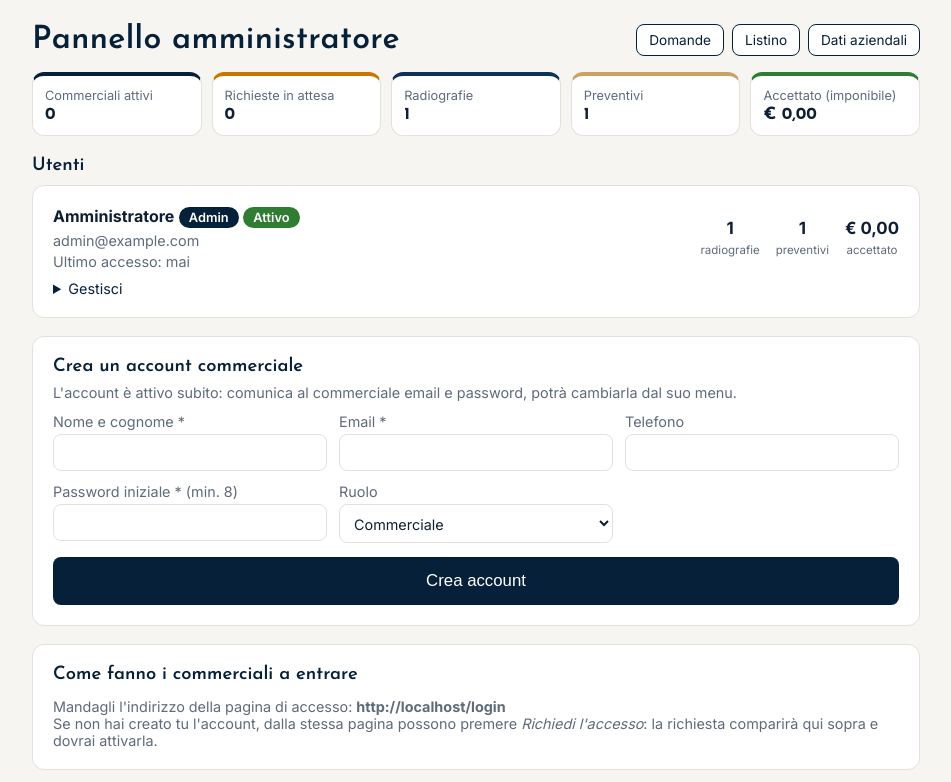
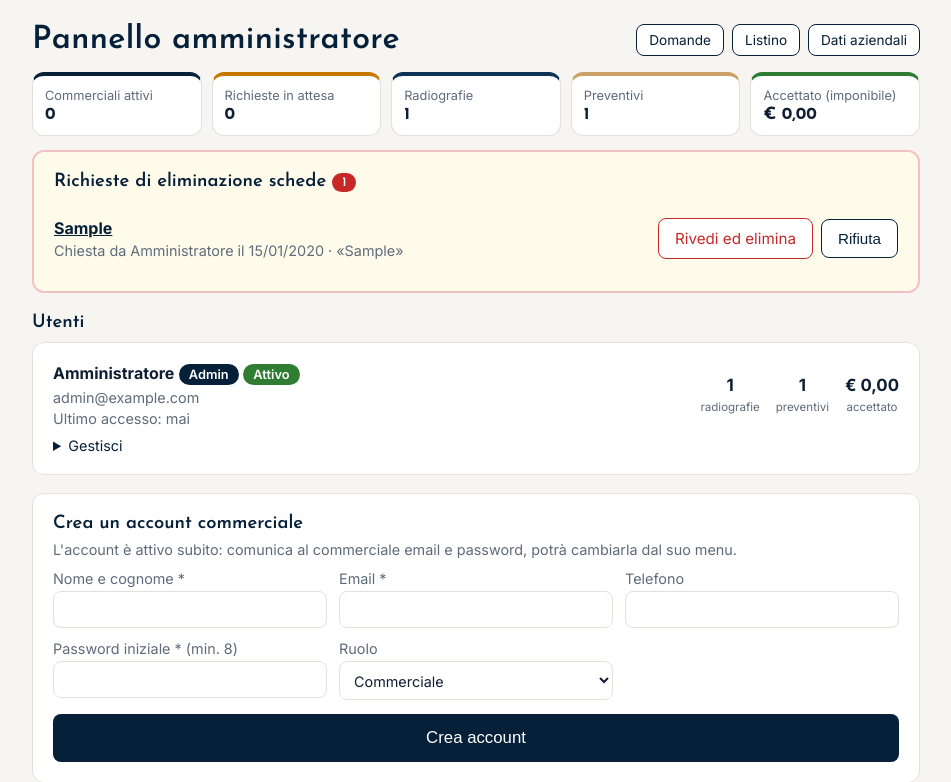
Before and after one commit to gbservices2018srl-cloud/app-radiografia-studi-dentalia, a Flask app: page /admin in a window 1280 px wide. Shown: the part 111-893 px from the top of the page, without its empty margins (164-1115 px from the left). Run offline with Flask 3, Linux system fonts and the light colour scheme; the visitor is signed in with stand-in values (Sample User, id 1); data comes from the database, SQL or seed files in the repository; tables that the repository leaves empty hold one stand-in row (values such as "Sample post"); some libraries are stand-ins or nearby versions.

Commit message:
Eliminazioni: scheda cliente solo admin con conferma e cancellazione di tutto il collegato; richieste dei commerciali; avvisi di irreversibilità
Co-Authored-By: Claude Opus 5.5 <noreply@anthropic.com>
Claude-Session: https://claude.ai/code/session_01MC9yzTUJd85QbGiNMsAJtY

```diff
--- a/app.py
+++ b/app.py
@@ -167,6 +167,9 @@ class Contatto(db.Model):
     consenso_il = db.Column(db.DateTime)                     # quando è stato raccolto il consenso (UTC)
     consenso_da = db.Column(db.Integer)                      # utente che l'ha raccolto
     token_nl = db.Column(db.String(40), index=True)          # per il link di disiscrizione
+    elim_richiesta_da = db.Column(db.Integer)                # commerciale che ha chiesto all'admin di eliminare la scheda
+    elim_richiesta_il = db.Column(db.DateTime)
+    elim_motivo = db.Column(db.String(300))
     fonte = db.Column(db.String(30), default="manuale")      # manuale / import
     tentativi = db.Column(db.Integer, default=0)             # chiamate registrate
     aperture = db.Column(db.Integer, default=0)              # volte che la scheda è stata aperta
@@ -702,7 +705,10 @@ def admin():
         "preventivi": len(preventivi_tutti),
         "accettato": accettato_totale,
     }
-    return render_template("admin.html", in_attesa=in_attesa, account=account, conteggi=conteggi, kpi=kpi)
+    richieste_elim = Contatto.query.filter(Contatto.elim_richiesta_il.isnot(None)) \
+        .order_by(Contatto.elim_richiesta_il).all()
+    return render_template("admin.html", in_attesa=in_attesa, account=account, conteggi=conteggi, kpi=kpi,
+                           richieste_elim=richieste_elim, utenti_per_id={u.id: u for u in utenti})
 
 
 @app.post("/admin/utenti")
@@ -1283,6 +1289,13 @@ def preventivo_duplica(pid):
 @login_richiesto
 def preventivo_elimina(pid):
     p = preventivo_visibile(pid)
+    contratti = Contratto.query.filter_by(preventivo_id=p.id).all()
+    if any(k.stato == "firmato" for k in contratti) and not g.utente.is_admin:
+        flash("Questo preventivo ha un contratto firmato: può eliminarlo solo l'amministratore.")
+        return redirect(url_for("preventivo_modifica", pid=p.id))
+    for k in contratti:      # il contratto appartiene al preventivo: si elimina con lui
+        db.session.delete(k)
+    db.session.flush()
     db.session.delete(p)
     db.session.commit()
     flash(f"Preventivo {p.codice} eliminato.")
--- a/crm.py
+++ b/crm.py
@@ -19,8 +19,8 @@ from zoneinfo import ZoneInfo
 from flask import abort, flash, g, redirect, render_template, request, url_for
 from sqlalchemy import or_
 
-from app import (Attivita, Contatto, Utente, Valutazione, admin_richiesto, app, contatto_visibile_o_none, db,
-                 login_richiesto)
+from app import (Attivita, Contatto, Contratto, Newsletter, NewsletterInvio, Preventivo, SequenzaInvio, Utente,
+                 Valutazione, admin_richiesto, app, contatto_visibile_o_none, db, login_richiesto)
 
 ROMA = ZoneInfo("Europe/Rome")
 
@@ -334,15 +334,84 @@ def contatto_stato(cid):
     return redirect(url_for("contatto_scheda", cid=c.id))
 
 
-@app.post("/contatti/<int:cid>/elimina")
+def collegati_al_contatto(c):
+    """Tutto ciò che appartiene a una scheda cliente e va eliminato con lei."""
+    vids = {v.id for v in Valutazione.query.filter_by(contatto_id=c.id).all()}
+    if c.valutazione_id:
+        vids.add(c.valutazione_id)
+    valutazioni = Valutazione.query.filter(Valutazione.id.in_(vids)).all() if vids else []
+    preventivi = Preventivo.query.filter(Preventivo.valutazione_id.in_(vids)).all() if vids else []
+    pids = [p.id for p in preventivi]
+    condizioni = ([Contratto.preventivo_id.in_(pids)] if pids else []) + ([Contratto.valutazione_id.in_(vids)] if vids else [])
+    contratti = Contratto.query.filter(db.or_(*condizioni)).all() if condizioni else []
+    return {"valutazioni": valutazioni, "preventivi": preventivi, "contratti": contratti,
+            "attivita": Attivita.query.filter_by(contatto_id=c.id).count(),
+            "email": SequenzaInvio.query.filter_by(contatto_id=c.id).count()
+            + NewsletterInvio.query.filter_by(contatto_id=c.id).count()}
+
+
+def elimina_contatto_completo(c):
+    tutto = collegati_al_contatto(c)
+    for k in tutto["contratti"]:
+        db.session.delete(k)
+    db.session.flush()
+    for p in tutto["preventivi"]:
+        db.session.delete(p)
+    db.session.flush()
+    for v in tutto["valutazioni"]:
+        db.session.delete(v)
+    Attivita.query.filter_by(contatto_id=c.id).delete()
+    SequenzaInvio.query.filter_by(contatto_id=c.id).delete()
+    NewsletterInvio.query.filter_by(contatto_id=c.id).delete()
+    db.session.delete(c)
+    return tutto
+
+
+@app.route("/contatti/<int:cid>/elimina", methods=["GET", "POST"])
+@admin_richiesto
+def contatto_elimina(cid):
+    """Solo l'admin, dopo una pagina di conferma: elimina la scheda e TUTTO ciò che le è collegato."""
+    c = db.session.get(Contatto, cid) or abort(404)
+    tutto = collegati_al_contatto(c)
+    if request.method == "POST":
+        if request.form.get("conferma", "").strip().upper() != "ELIMINA" or not request.form.get("irreversibile"):
+            flash("Per eliminare scrivi ELIMINA e spunta la casella di conferma.")
+            return redirect(url_for("contatto_elimina", cid=c.id))
+        nome = c.studio
+        elimina_contatto_completo(c)
+        db.session.commit()
+        flash(f"Scheda «{nome}» eliminata definitivamente, con {len(tutto['valutazioni'])} radiografie, "
+              f"{len(tutto['preventivi'])} preventivi e {len(tutto['contratti'])} contratti.")
+        return redirect(url_for("contatti"))
+    utenti = {u.id: u for u in Utente.query.all()}
+    return render_template("contatto_elimina.html", c=c, tutto=tutto, utenti=utenti)
+
+
+@app.post("/contatti/<int:cid>/richiedi-eliminazione")
 @login_richiesto
-def contatto_elimina(cid):
+def contatto_richiedi_eliminazione(cid):
+    """Il commerciale non elimina: chiede all'amministratore, che approva o rifiuta."""
     c = contatto_visibile(cid)
-    Attivita.query.filter_by(contatto_id=c.id).delete()
-    db.session.delete(c)
+    motivo = request.form.get("motivo", "").strip()[:300]
+    if not motivo:
+        flash("Scrivi il motivo della richiesta.")
+        return redirect(url_for("contatto_scheda", cid=c.id) + "#gestisci")
+    c.elim_richiesta_da, c.elim_richiesta_il, c.elim_motivo = g.utente.id, datetime.utcnow(), motivo
+    registra(c, "stato", esito="richiesta_eliminazione", testo=f"Chiesta l'eliminazione della scheda: {motivo}")
     db.session.commit()
-    flash(f"Contatto «{c.studio}» eliminato.")
-    return redirect(url_for("contatti"))
+    flash("Richiesta inviata all'amministratore: la scheda resta finché non la approva.")
+    return redirect(url_for("contatto_scheda", cid=c.id))
+
+
+@app.post("/contatti/<int:cid>/rifiuta-eliminazione")
+@admin_richiesto
+def contatto_rifiuta_eliminazione(cid):
+    c = db.session.get(Contatto, cid) or abort(404)
+    c.elim_richiesta_da = c.elim_richiesta_il = c.elim_motivo = None
+    registra(c, "stato", esito="eliminazione_rifiutata", testo="Richiesta di eliminazione rifiutata dall'amministratore")
+    db.session.commit()
+    flash(f"Richiesta di eliminazione di «{c.studio}» rifiutata: la scheda resta.")
+    return redirect(request.form.get("torna") or url_for("admin"))
 
 
 @app.post("/contatti/assegna")
--- a/static/style.css
+++ b/static/style.css
@@ -576,3 +576,18 @@ a.k-modo:hover { border-color: var(--oro); }
 .pv-btn-dati small { color: var(--c); font-weight: 600; font-size: .72rem; } .pv-btn-dati b { color: var(--c); }
 .pv-btn.s-grigio { opacity: .75; } .pv-btn.s-grigio .pv-btn-nome { text-decoration: line-through; }
 @media (max-width: 700px) { .kpi { grid-template-columns: repeat(2, 1fr); } .pv-testa { flex-wrap: wrap; } .pv-totali { text-align: left; width: 100%; } }
+
+/* ============ Eliminazioni ============ */
+.el-box { border: 2px solid var(--critico); }
+.el-testa { display: flex; gap: 14px; align-items: flex-start; }
+.el-testa h1 { font-size: 1.4rem; margin: 0 0 6px; }
+.el-ico { width: 56px; height: 56px; border-radius: 14px; background: #fdecec; color: var(--critico); display: flex; align-items: center; justify-content: center; flex: none; }
+.el-avviso { color: var(--critico); background: #fdecec; border-radius: 10px; padding: 10px 12px; }
+.el-lista { list-style: none; padding: 0; margin: 0 0 14px; display: grid; gap: 8px; }
+.el-lista li { display: flex; gap: 10px; align-items: center; padding: 8px 12px; background: var(--bg); border-radius: 10px; }
+.el-lista .ico { color: var(--critico); }
+.el-form { display: grid; gap: 12px; max-width: 520px; }
+.el-btn { background: var(--critico); } .el-btn:hover { background: #a61f1f; }
+.el-richiesta { display: flex; gap: 10px; align-items: center; flex-wrap: wrap; margin-top: 12px; padding: 10px 12px; border-radius: 10px; background: #fdecec; color: var(--critico); }
+.el-richiesta span { flex: 1 1 240px; color: var(--testo); }
+.el-richieste { border: 2px solid #f3c1c1; }
--- a/templates/admin.html
+++ b/templates/admin.html
@@ -17,6 +17,24 @@
   <a class="kpi-box" style="--s: var(--oro)" href="{{ url_for('preventivi') }}"><small>Preventivi</small><b>{{ kpi.preventivi }}</b></a>
   <a class="kpi-box" style="--s: var(--buono)" href="{{ url_for('preventivi', stato='accettato') }}"><small>Accettato (imponibile)</small><b>{{ kpi.accettato | euro }}</b></a>
 </div>
+
+{% if richieste_elim %}
+<section class="card richieste el-richieste">
+  <h2>Richieste di eliminazione schede <span class="pill critico">{{ richieste_elim | length }}</span></h2>
+  {% for c in richieste_elim %}
+  <div class="richiesta">
+    <div>
+      <strong><a href="{{ url_for('contatto_scheda', cid=c.id) }}">{{ c.studio }}</a></strong>
+      <p class="meta">Chiesta da {{ utenti_per_id[c.elim_richiesta_da].nome if utenti_per_id.get(c.elim_richiesta_da) else '—' }} il {{ c.elim_richiesta_il | ora_locale('%d/%m/%Y') }} · «{{ c.elim_motivo }}»</p>
+    </div>
+    <div class="azioni-riga">
+      <a class="btn secondario" href="{{ url_for('contatto_elimina', cid=c.id) }}">Rivedi ed elimina</a>
+      <form method="post" action="{{ url_for('contatto_rifiuta_eliminazione', cid=c.id) }}"><button class="btn sec-btn" type="submit">Rifiuta</button></form>
+    </div>
+  </div>
+  {% endfor %}
+</section>
+{% endif %}
 
 {% if in_attesa %}
 <section class="card richieste">
--- a/templates/contratto.html
+++ b/templates/contratto.html
@@ -94,7 +94,7 @@
 </section>
 
 {% if k.stato != 'firmato' or utente.is_admin %}
-<form method="post" action="{{ url_for('contratto_annulla', kid=k.id) }}" onsubmit="return confirm('Annullare il contratto {{ k.codice }}?')">
+<form method="post" action="{{ url_for('contratto_annulla', kid=k.id) }}" onsubmit="return confirm('ATTENZIONE: operazione irreversibile.\n\nAnnullare il contratto {{ k.codice }}? Non si potrà più firmare né riattivare.')">
   <button class="btn secondario piccolo" type="submit">{{ ico('x') }} Annulla contratto</button>
 </form>
 {% endif %}
--- a/templates/preventivo_form.html
+++ b/templates/preventivo_form.html
@@ -159,7 +159,7 @@
 </form>
 
 {% if not nuovo %}
-<form method="post" action="{{ url_for('preventivo_elimina', pid=p.id) }}" onsubmit="return confirm('Eliminare definitivamente il preventivo {{ p.codice }}?')" class="no-print" style="margin-top:14px">
+<form method="post" action="{{ url_for('preventivo_elimina', pid=p.id) }}" onsubmit="return confirm('ATTENZIONE: operazione irreversibile.\n\nEliminare definitivamente il preventivo {{ p.codice }}{{ ' e il suo contratto' if contratto else '' }}? La scheda del cliente e gli altri preventivi restano.')" class="no-print" style="margin-top:14px">
   <button class="btn secondario" type="submit">Elimina preventivo</button>
 </form>
 {% endif %}
--- a/templates/risultato.html
+++ b/templates/risultato.html
@@ -100,7 +100,7 @@
   <a class="btn oro" href="{{ url_for('preventivo_nuovo', valutazione=v.id) }}">Crea preventivo dei servizi</a>
   {% endif %}
   <button class="btn sec-btn" onclick="window.print()">Stampa / salva PDF</button>
-  <form method="post" action="{{ url_for('elimina', vid=v.id) }}" onsubmit="return confirm('Eliminare questa radiografia? Gli eventuali preventivi collegati restano in archivio.')">
+  <form method="post" action="{{ url_for('elimina', vid=v.id) }}" onsubmit="return confirm('ATTENZIONE: operazione irreversibile.\n\nEliminare questa radiografia? La scheda del cliente e i preventivi collegati restano in archivio.')">
     <button class="btn secondario" type="submit">Elimina</button>
   </form>
 </div>
```
Also changed, not shown: templates/contatto.html (+20 -4 lines), templates/contatto_elimina.html (added, +42 -0 lines), tests/test_app.py (+52 -0 lines).
